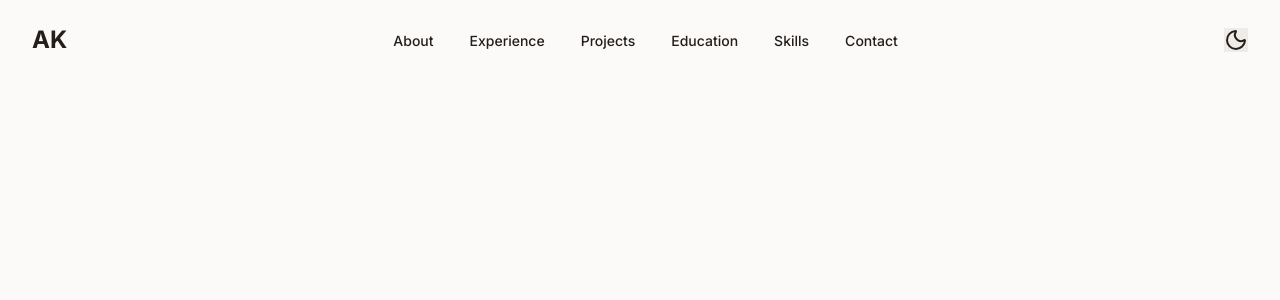
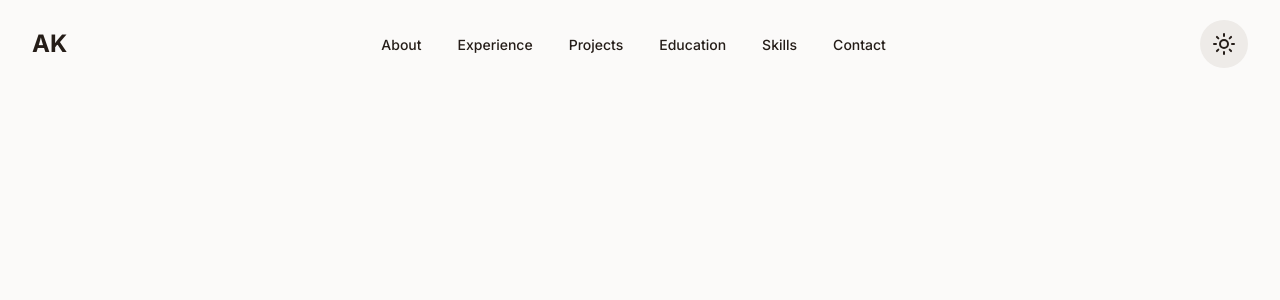
Before and after one commit to Ashu112/Portfolio-v2, a Next.js app: page / in a window 1280 px wide. Shown: the top 300 px of the page. Built offline with nearby package versions, Linux system fonts and the light colour scheme.

Commit message:
Theme switch added

```diff
--- a/package.json
+++ b/package.json
@@ -12,6 +12,7 @@
     "@tailwindcss/postcss": "^4.1.18",
     "lucide-react": "^0.562.0",
     "next": "16.1.2",
+    "next-themes": "^0.4.6",
     "postcss": "^8.5.6",
     "react": "19.2.3",
     "react-dom": "19.2.3",
--- a/src/app/layout.tsx
+++ b/src/app/layout.tsx
@@ -1,23 +1,25 @@
-import type { Metadata } from "next";
-import { Inter,Space_Grotesk } from "next/font/google";
-import "./globals.css";
-import Header from "@/components/Header";
+import type { Metadata } from 'next';
+import { Inter, Space_Grotesk } from 'next/font/google';
+import './globals.css';
+import Header from '@/components/Header';
+import { AppThemeProvider } from '@/app/providers/theme-provider';
 
 const inter = Inter({
-  variable: "--font-inter",
-  subsets: ["latin"],
-  display: "swap"
+  variable: '--font-inter',
+  subsets: ['latin'],
+  display: 'swap',
 });
 
 const spaceGrotesk = Space_Grotesk({
-  variable: "--font-space-grotesk",
-  subsets: ["latin"],
-  display:"swap"
+  variable: '--font-space-grotesk',
+  subsets: ['latin'],
+  display: 'swap',
 });
 
 export const metadata: Metadata = {
-  title: "Ashutosh Kumar | Software Engineer",
-  description: "Personal portfolio website of Ashutosh Kumar, software engineer focused on frontend, React and modern web technologies",
+  title: 'Ashutosh Kumar | Software Engineer',
+  description:
+    'Personal portfolio website of Ashutosh Kumar, software engineer focused on frontend, React and modern web technologies',
 };
 
 export default function RootLayout({
@@ -26,10 +28,12 @@ export default function RootLayout({
   children: React.ReactNode;
 }>) {
   return (
-    <html lang="en">
+    <html lang="en" suppressHydrationWarning>
       <body className={`${inter.variable} ${spaceGrotesk.variable}`}>
-         <Header/>
-        {children}
+        <AppThemeProvider>
+          <Header />
+          {children}
+        </AppThemeProvider>
       </body>
     </html>
   );
--- /dev/null
+++ b/src/app/providers/theme-provider.tsx
@@ -0,0 +1,16 @@
+'use client';
+
+import { ThemeProvider } from 'next-themes';
+
+export function AppThemeProvider({ children }: { children: React.ReactNode }) {
+  return (
+    <ThemeProvider
+      attribute="class"
+      defaultTheme="system"
+      enableSystem
+      disableTransitionOnChange
+    >
+      {children}
+    </ThemeProvider>
+  );
+}
--- a/src/components/Header.tsx
+++ b/src/components/Header.tsx
@@ -1,5 +1,5 @@
-import { Moon } from 'lucide-react';
 import Link from 'next/link';
+import ThemeSwitch from '@/components/ThemeSwitch';
 
 type NavLinkType = {
   name: string;
@@ -36,9 +36,7 @@ export default function Header() {
         </ul>
 
         {/* Theme Toggle*/}
-        <button aria-label="Toggle dark mode" className="bg-muted">
-          <Moon />
-        </button>
+        <ThemeSwitch />
       </nav>
     </header>
   );
--- /dev/null
+++ b/src/components/ThemeSwitch.tsx
@@ -0,0 +1,21 @@
+'use client';
+
+import { Moon, Sun } from 'lucide-react';
+import { useTheme } from 'next-themes';
+
+export default function ThemeSwitch() {
+  const { setTheme, resolvedTheme } = useTheme();
+  const isDark = resolvedTheme === 'dark';
+
+  if (!resolvedTheme) return null;
+
+  return (
+    <button
+      aria-label="Toggle dark mode"
+      className="bg-muted rounded-full p-3"
+      onClick={() => setTheme(isDark ? 'light' : 'dark')}
+    >
+      {isDark ? <Moon /> : <Sun />}
+    </button>
+  );
+}
```
Also changed, not shown: 1 other file (tests, documents, lock files or other folders).
